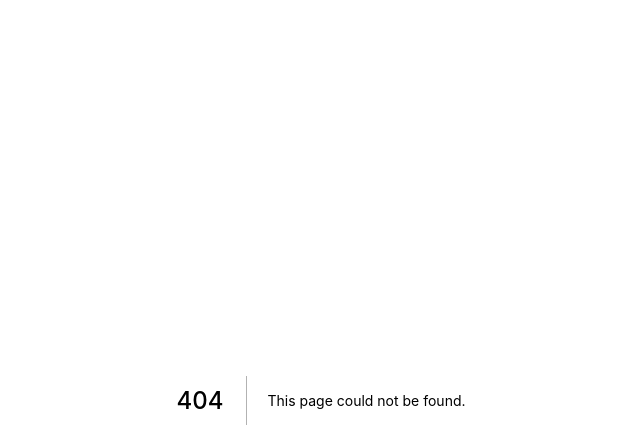
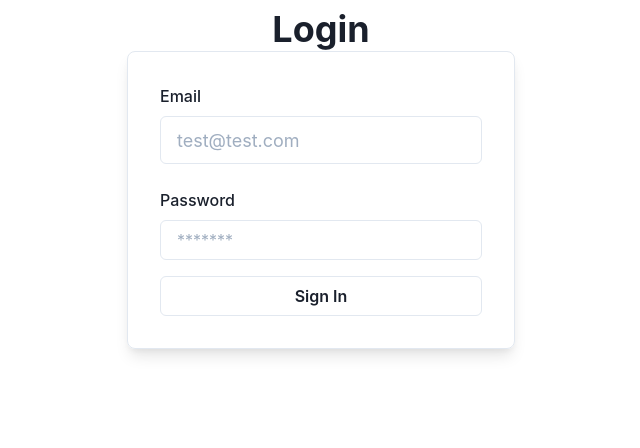
Before and after one commit to ArboreumDev/invoice-finance-pilot-backend, a Next.js app in the folder webapp/: page /LoginForm in a window 1280 px wide. Before the commit this address had no page. Shown: the top 448 px of the page, without its empty margins (319-959 px from the left). Built offline with nearby package versions, Linux system fonts and the light colour scheme.

Commit message:
new login form

```diff
--- /dev/null
+++ b/webapp/pages/LoginForm.js
@@ -0,0 +1,71 @@
+import {
+  Flex,
+  Box,
+  Heading,
+  FormControl,
+  FormLabel,
+  Input,
+  Button,
+} from "@chakra-ui/react";
+import Router from "next/dist/next-server/lib/router/router";
+import React, { useState } from "react";
+import { useRouter } from "next/router";
+
+export default function Login() {
+  const router = useRouter();
+
+  const [email, setEmail] = useState("");
+  const [password, setPassword] = useState("");
+  const handleSubmit = (event) => {
+    event.preventDefault();
+    alert(`Email: ${email} & Password: ${password}`);
+    router.push("/");
+  };
+  return (
+    <Flex width="full" align="center" justifyContent="center">
+      <Box p={2}>
+        <Box textAlign="center">
+          <Heading>Login</Heading>
+        </Box>
+        <Box
+          p={8}
+          maxWidth="500px"
+          borderWidth={1}
+          borderRadius={8}
+          boxShadow="lg"
+        >
+          <form onSubmit={handleSubmit}>
+            <FormControl>
+              <FormLabel>Email</FormLabel>
+              <Input
+                type="username"
+                // type="email"
+                placeholder="test@test.com"
+                size="lg"
+                onChange={(event) => setEmail(event.currentTarget.value)}
+              />
+            </FormControl>
+            <FormControl mt={6}>
+              <FormLabel>Password</FormLabel>
+              <Input
+                type="password"
+                placeholder="*******"
+                onChange={(event) => setPassword(event.currentTarget.value)}
+              />
+            </FormControl>
+            {/* <Button width="full" mt={4} type="submit"> */}
+            <Button
+              type="submit"
+              variantColor="teal"
+              variant="outline"
+              width="full"
+              mt={4}
+            >
+              Sign In
+            </Button>
+          </form>
+        </Box>
+      </Box>
+    </Flex>
+  );
+}
```
